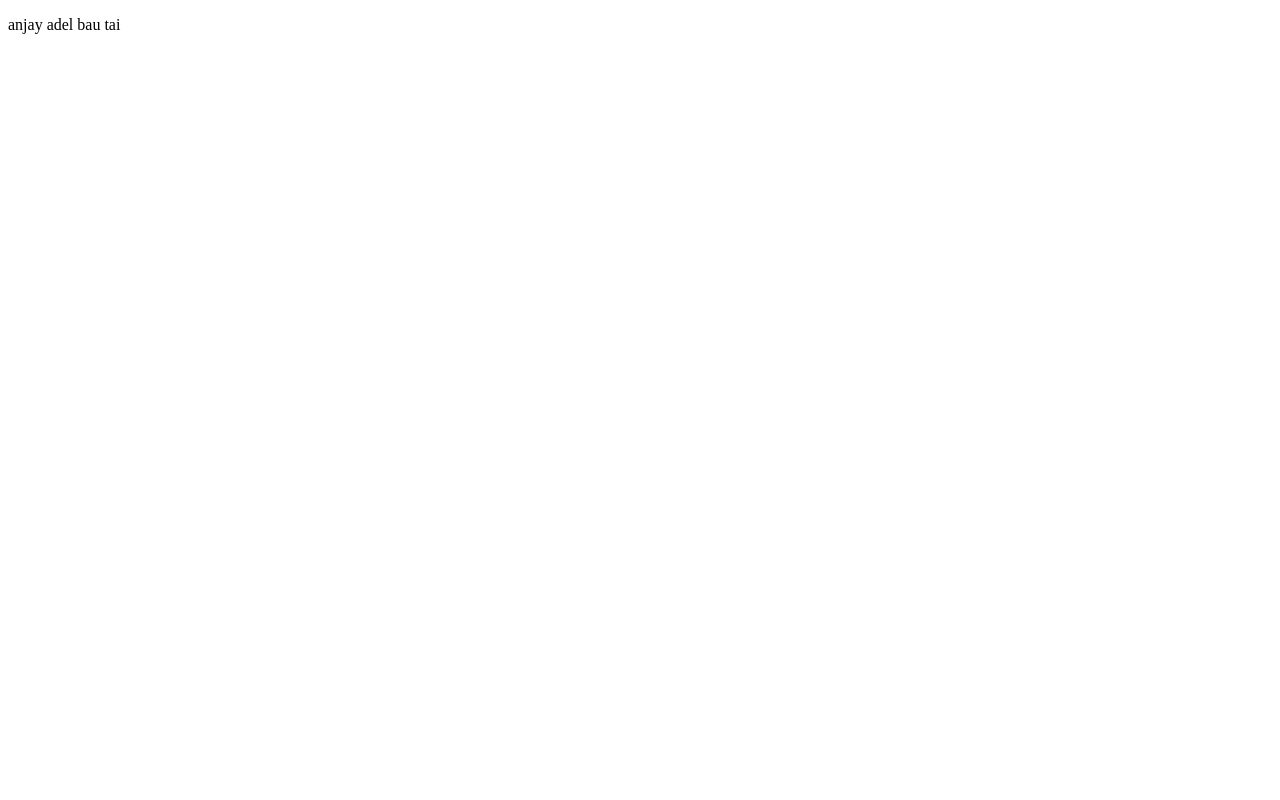
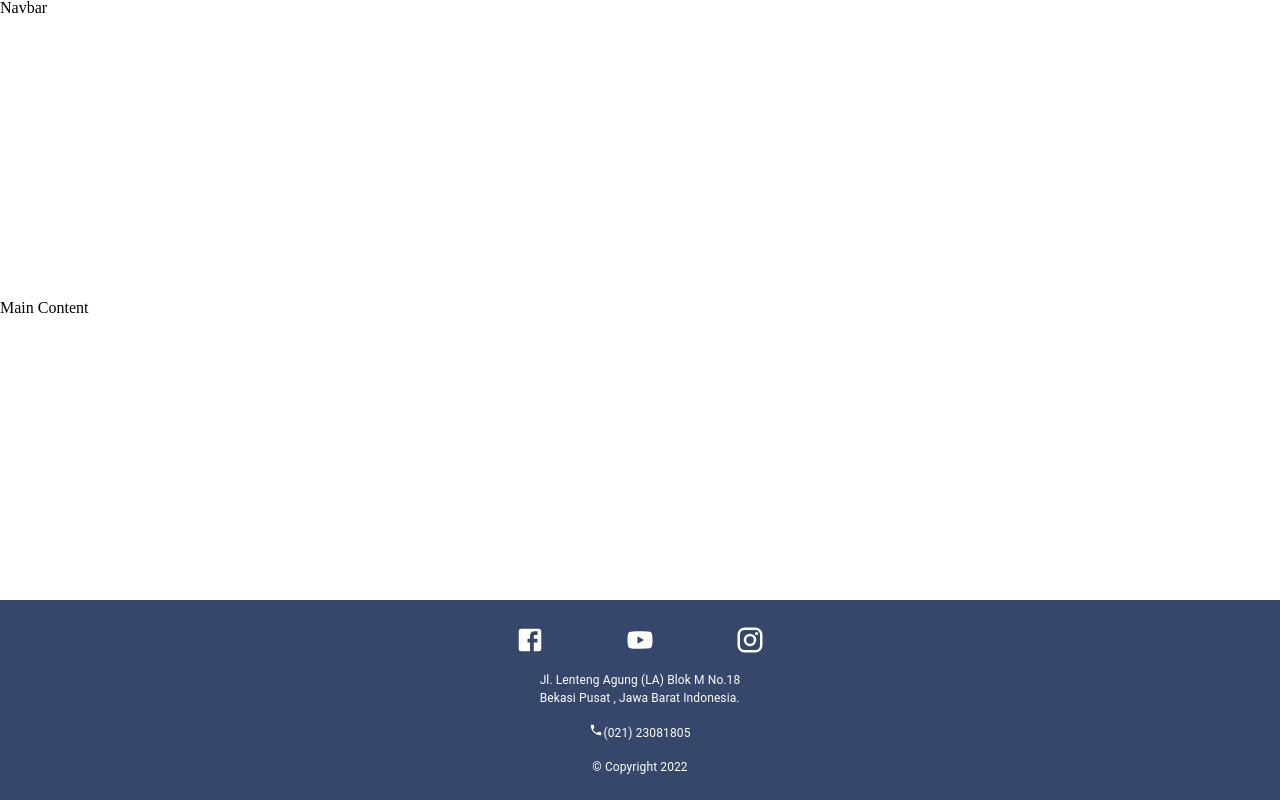
Before and after one commit to AzzelyaRosya/cp_rpl_2021_01_09_12, a React (Create React App) app: page / in a window 1280 px wide. Built offline with nearby package versions, Linux system fonts and the light colour scheme.

Commit message:
footer update awal

```diff
--- a/public/index.html
+++ b/public/index.html
@@ -15,6 +15,8 @@
     <link rel="icon" href="https://cdn0.iconfinder.com/data/icons/social-network-9/50/22-512.png" />
 
     <title>Company Profile</title>
+
+    <link rel="stylesheet" href="%PUBLIC_URL%/style.css" />
   </head>
   <body>
     <div id="root"></div>
--- /dev/null
+++ b/public/style.css
@@ -0,0 +1,129 @@
+/* http://meyerweb.com/eric/tools/css/reset/
+   v2.0 | 20110126
+   License: none (public domain)
+*/
+
+html,
+body,
+div,
+span,
+applet,
+object,
+iframe,
+h1,
+h2,
+h3,
+h4,
+h5,
+h6,
+p,
+blockquote,
+pre,
+a,
+abbr,
+acronym,
+address,
+big,
+cite,
+code,
+del,
+dfn,
+em,
+img,
+ins,
+kbd,
+q,
+s,
+samp,
+small,
+strike,
+strong,
+sub,
+sup,
+tt,
+var,
+b,
+u,
+i,
+center,
+dl,
+dt,
+dd,
+ol,
+ul,
+li,
+fieldset,
+form,
+label,
+legend,
+table,
+caption,
+tbody,
+tfoot,
+thead,
+tr,
+th,
+td,
+article,
+aside,
+canvas,
+details,
+embed,
+figure,
+figcaption,
+footer,
+header,
+hgroup,
+menu,
+nav,
+output,
+ruby,
+section,
+summary,
+time,
+mark,
+audio,
+video {
+  margin: 0;
+  padding: 0;
+  border: 0;
+  font-size: 100%;
+  font: inherit;
+  vertical-align: baseline;
+}
+/* HTML5 display-role reset for older browsers */
+article,
+aside,
+details,
+figcaption,
+figure,
+footer,
+header,
+hgroup,
+menu,
+nav,
+section {
+  display: block;
+}
+body {
+  line-height: 1;
+}
+ol,
+ul {
+  list-style: none;
+}
+blockquote,
+q {
+  quotes: none;
+}
+blockquote:before,
+blockquote:after,
+q:before,
+q:after {
+  content: '';
+  content: none;
+}
+table {
+  border-collapse: collapse;
+  border-spacing: 0;
+}
--- a/src/App.js
+++ b/src/App.js
@@ -1,7 +1,18 @@
+import Footer from './pages/Footer/index';
+
 function App() {
   return (
-    <div className="App">
-      <p>anjay adel bau tai</p>
+    <div
+      style={{
+        display: 'flex',
+        flexDirection: 'column',
+        justifyContent: 'space-between',
+        minHeight: '100vh',
+      }}
+    >
+      <nav>Navbar</nav>
+      <main>Main Content</main>
+      <Footer />
     </div>
   );
 }
--- /dev/null
+++ b/src/pages/Footer/index.js
@@ -0,0 +1,80 @@
+import * as React from 'react';
+
+// import icon
+import FacebookIcon from '@mui/icons-material/Facebook';
+import YouTubeIcon from '@mui/icons-material/YouTube';
+import InstagramIcon from '@mui/icons-material/Instagram';
+import PhoneIcon from '@mui/icons-material/Phone';
+
+import { Box, Typography, Grid } from '@mui/material';
+
+export default function Footer() {
+  return (
+    <Box
+      sx={{
+        width: '100%',
+        height: 200,
+        backgroundColor: '#36476B',
+      }}
+      style={{
+        display: 'flex',
+        flexDirection: 'column',
+        justifyContent: 'center',
+      }}
+    >
+      <Grid container spacing={2} style={{ justifyContent: 'center', display: 'flex' }}>
+        <Grid
+          item
+          xs={12}
+          md={12}
+          style={{
+            display: 'flex',
+            justifyContent: 'center',
+          }}
+        >
+          <FacebookIcon sx={{ color: '#fff', fontSize: 30, pl: 10, pr: 10 }} />
+          <YouTubeIcon sx={{ color: '#fff', fontSize: 30, pr: 10 }} />
+          <InstagramIcon sx={{ color: '#fff', fontSize: 30, pr: 10 }} />
+        </Grid>
+        <Grid
+          item
+          xs={12}
+          md={12}
+          style={{
+            display: 'flex',
+            justifyContent: 'center',
+          }}
+        >
+          <Typography sx={{ color: '#fff', fontSize: 12 }}>
+            Jl. Lenteng Agung (LA) Blok M No.18 <br /> Bekasi Pusat , Jawa Barat Indonesia.
+          </Typography>
+        </Grid>
+        <Grid
+          item
+          xs={12}
+          md={12}
+          style={{
+            display: 'flex',
+            justifyContent: 'center',
+          }}
+        >
+          <Typography sx={{ color: '#fff', fontSize: 12 }}>
+            <PhoneIcon sx={{ fontSize: 14 }} />
+            (021) 23081805
+          </Typography>
+        </Grid>
+        <Grid
+          item
+          xs={12}
+          md={12}
+          style={{
+            display: 'flex',
+            justifyContent: 'center',
+          }}
+        >
+          <Typography sx={{ color: '#fff', fontSize: 12 }}>&copy; Copyright 2022</Typography>
+        </Grid>
+      </Grid>
+    </Box>
+  );
+}
```
Also changed, not shown: src/pages/About/index.js (added), src/pages/About/styles.js (added), src/pages/Footer/styles.js (added), src/pages/Homepages/index.js (added), src/pages/Homepages/styles.js (added), src/pages/Products/index.js (added), src/pages/Products/styles.js (added).
